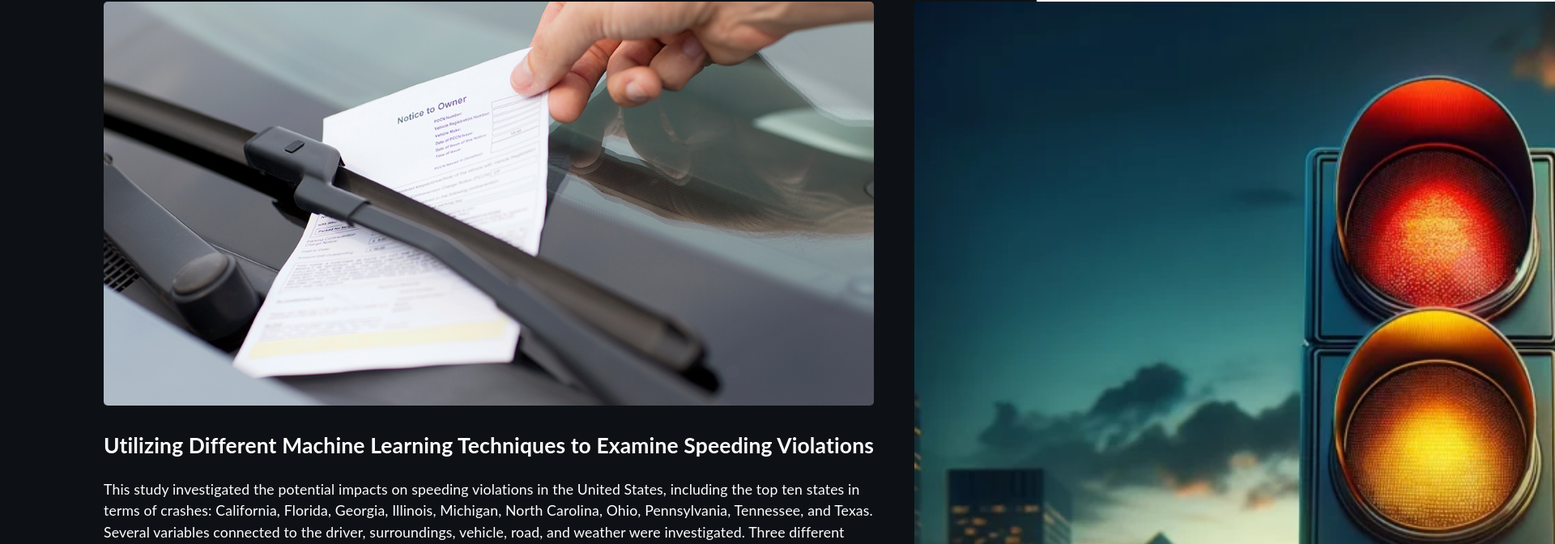
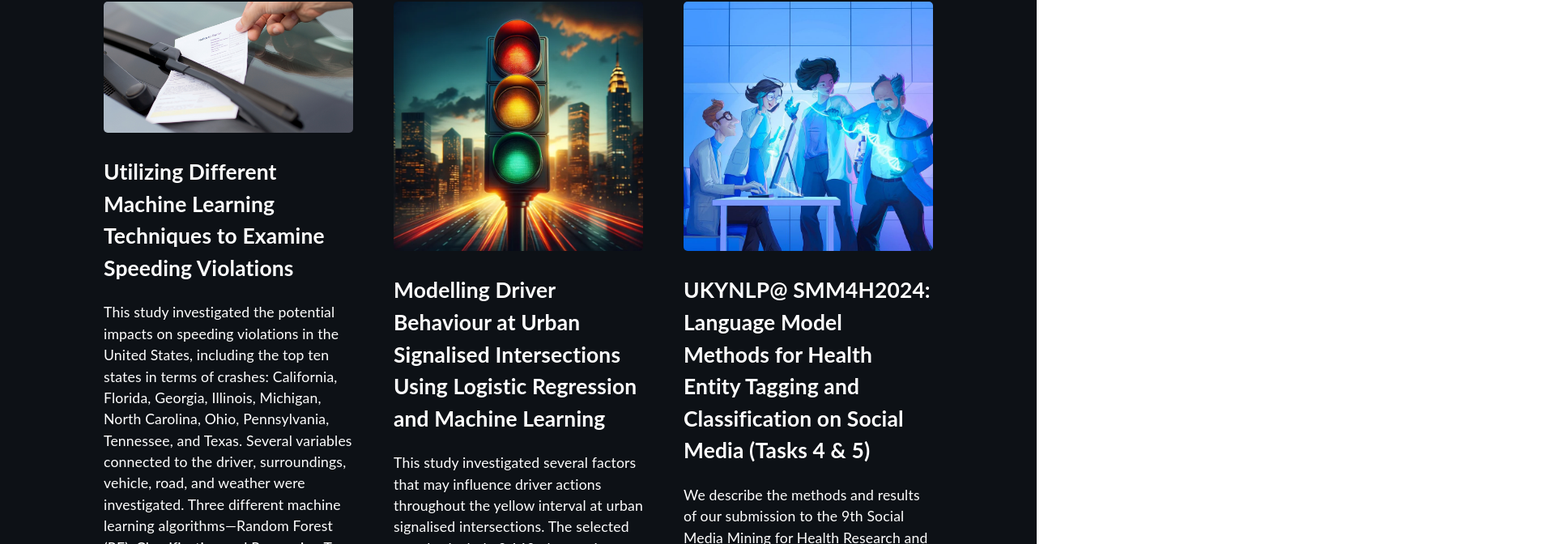
Before and after one commit to motasem-obeidat/motasem-obeidat, a React (Create React App) app: page / in a window 1280 px wide. Shown: the part 3024-3696 px from the top of the page at 81% size, 1920 px wide, since content can reach past the window. Built offline with nearby package versions, Linux system fonts and the light colour scheme.

Commit message:
Update Blog.scss

```diff
--- a/src/assets/styles/Blog.scss
+++ b/src/assets/styles/Blog.scss
@@ -30,12 +30,6 @@
     transform: scale(1.05);
 }
 
-h2 {
-    white-space: nowrap;
-    overflow: hidden;
-    text-overflow: ellipsis;
-}
-
 @media screen {
     @media (max-width: 700px) {
         .blogs-container {
```
